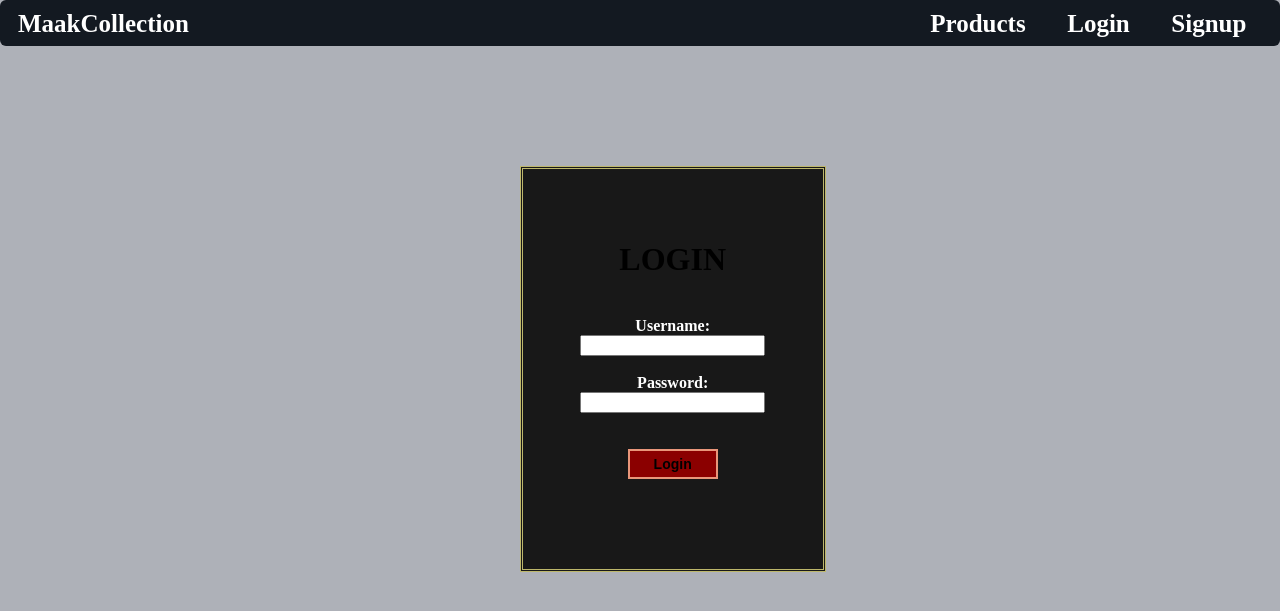
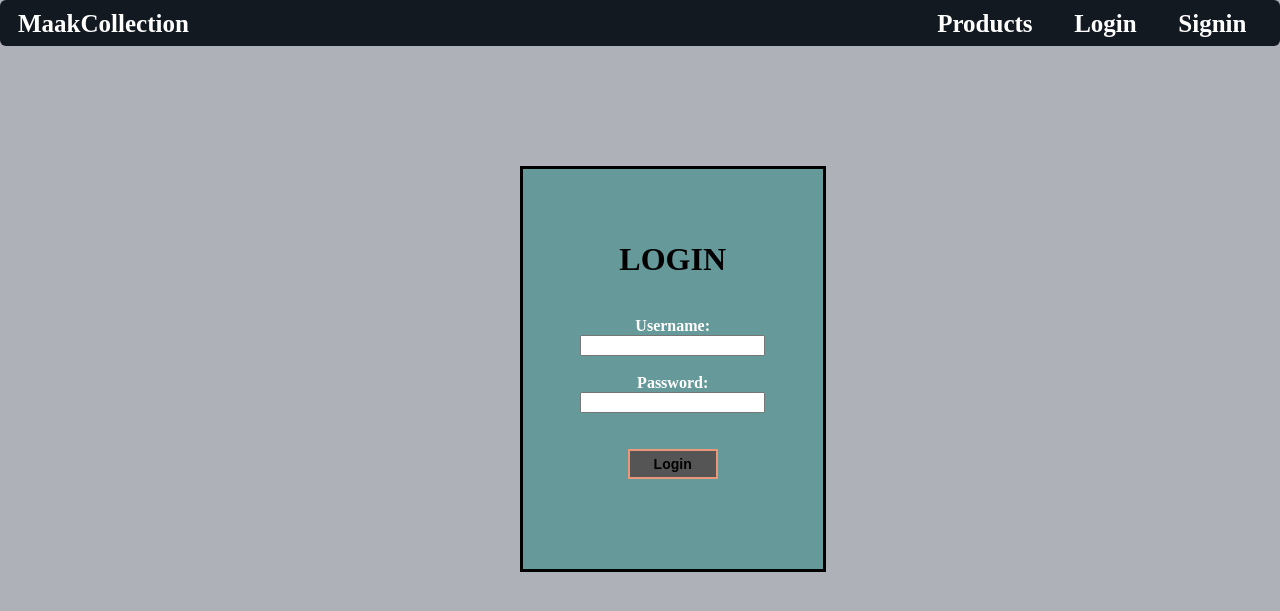
Before and after one commit to shahbazkarimi123/djangoproj, a Django app: page /base/login/ in a window 1280 px wide. Shown: the top 611 px of the page. Run offline with Django 3.2, Linux system fonts and the light colour scheme.

Commit message:
basic work has been done

```diff
--- a/MaakCollection/account/urls.py
+++ b/MaakCollection/account/urls.py
@@ -4,5 +4,5 @@ from account import views
 urlpatterns = [
     path("", views.base, name="base"),
     path("login/", views.login, name="login"),
-    path("signup/", views.signup, name="singup"),
+    path("signin/", views.signin, name="signin"),
 ]
--- a/MaakCollection/account/views.py
+++ b/MaakCollection/account/views.py
@@ -8,7 +8,9 @@ def base(request):
 
 
 def login(request):
+
     return render(request, 'account/login.html')
 
-def signup(request):
-    return render(request, 'account/signup.html')
+def signin(request):
+    i
+    return render(request, 'account/signin.html')
--- a/MaakCollection/static/account/login.css
+++ b/MaakCollection/static/account/login.css
@@ -1,18 +1,19 @@
 #log{
-    background-color: #181818;
+    background-color:#669999;
     width: 300px;
     height: 400px;
     margin-top: 10%;
     margin-left: 40%;
-    border: 3px double darkkhaki;
+    border: 3px solid black;
 
 }
 #log form{
     text-align: center;
     padding-top: 50px;
+    background-color: #669999;
 }
 .sub{
-    background-color: darkred;
+    background-color: #555555;
     border: 2px solid darksalmon;
     width: 30%;
     font-weight: bold;
@@ -20,7 +21,10 @@
     height: 30px;
 }
 .sub:hover{
-    background-color: lightcoral;
+    background-color: black;
+    color: white;
+    border: 3px solid black;
+    font-weight: bold;
 
 }
 label{
--- /dev/null
+++ b/MaakCollection/static/account/signin.css
@@ -0,0 +1,23 @@
+#sin{
+    background-color: #669999;
+    width: 30%;
+    height: 550px;
+    margin-top: 7%;
+    margin-left:35%;
+    margin-right: 35%;
+    border: 3px solid black;
+
+}
+#sin form{
+    text-align: center;
+    padding-top: 6px;
+    font-weight: bold;
+}
+
+.sub:hover{
+    background-color: black;
+    color: white;
+    border: 3px solid black;
+    font-weight: bold;
+
+}
--- a/MaakCollection/templates/account/base.html
+++ b/MaakCollection/templates/account/base.html
@@ -7,13 +7,14 @@
     <link rel="stylesheet" href="{% static 'home_css/css_style.css' %}"/>
     <link rel="stylesheet" href="{% static 'account/login.css' %}"/>
     <link rel="stylesheet" herf="{% static 'base/base.html' %}"/>
+    <link rel="stylesheet" href="{% static 'account/signin.css'%}"/>
 </head>
 <body>
 
     <div id="nav">
         <ul>
             <li class="game1"><a href="{% url 'home' %}">MaakCollection</a></li>
-            <li class="game"><a href="">Signup</a></li>
+            <li class="game"><a href="{% url 'signin' %}">Signin</a></li>
             <li class="game"><a href="{% url 'login' %}">Login</a></li>
             <li class="game"><a href="{% url 'product' %}">Products</a></li>
 
```
Also changed, not shown: MaakCollection/templates/account/signin.html (+43 -0 lines).
